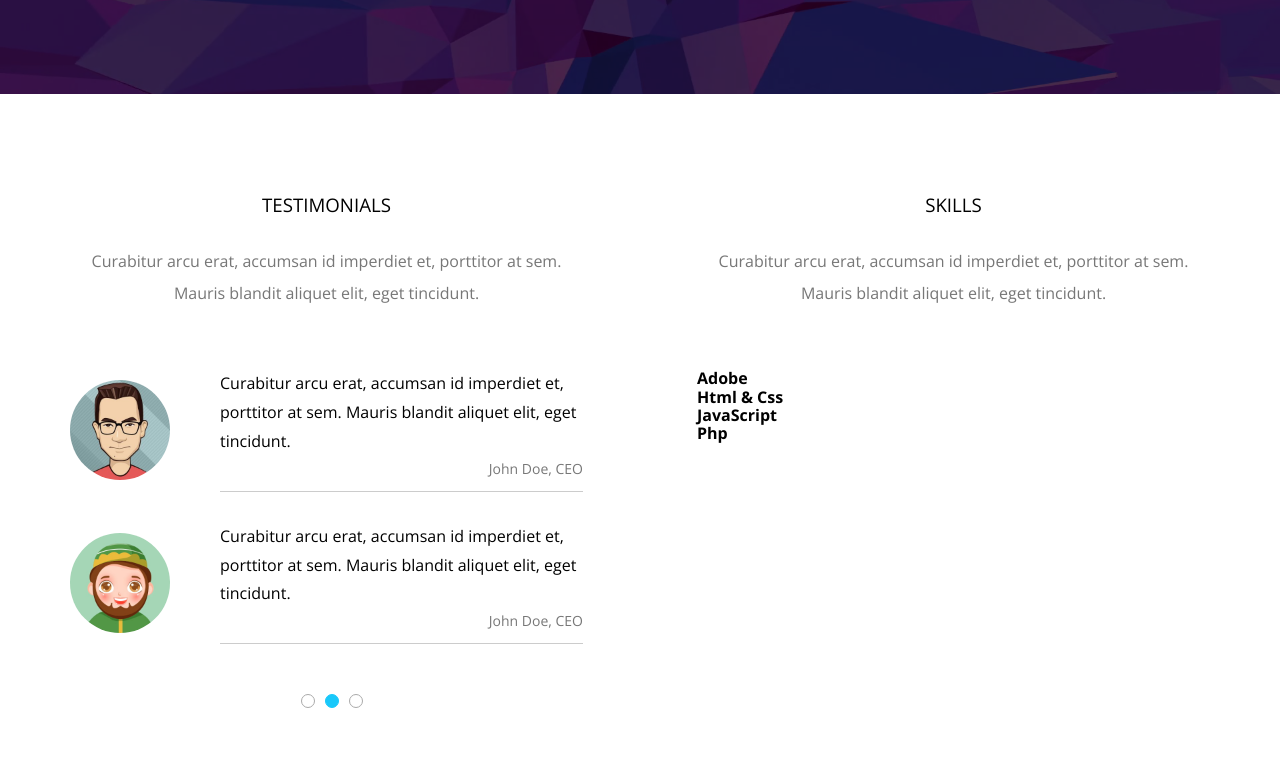
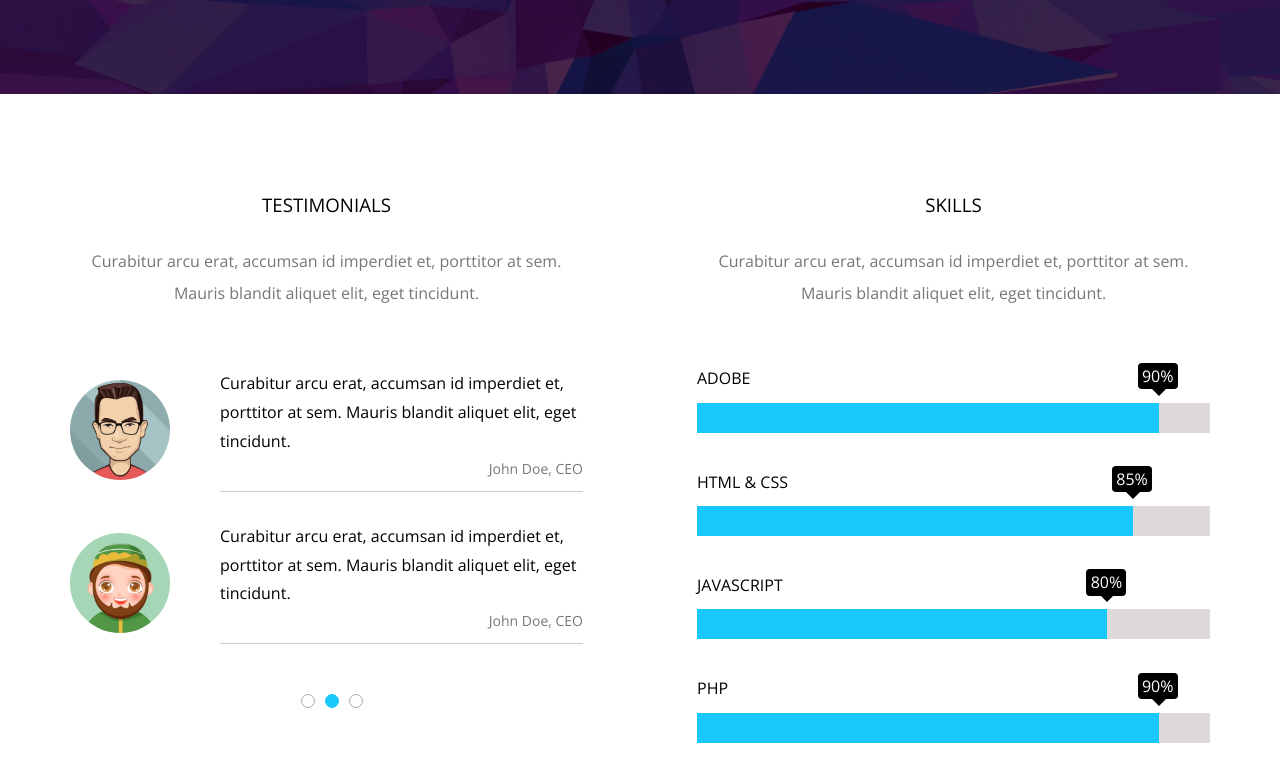
Before and after one commit to ahmed18gaa/HTML_And_CSS_Template_Two, a plain HTML site: page index.html in a window 1280 px wide. Shown: the part 5008-5789 px from the top of the page. Drawn offline with nearby package versions, Linux system fonts and the light colour scheme.

Commit message:
Skills Section :- skills

```diff
--- a/css/kasper.css
+++ b/css/kasper.css
@@ -661,4 +661,44 @@ header nav .form i {
   background-color: var(--main-color);
   border-color: var(--main-color);
 }
+.our-skills .skills .prog-holder {
+  margin-bottom: 40px;
+}
+.our-skills .skills .prog-holder h4 {
+  margin-bottom: 15px;
+  font-weight: normal;
+  text-transform: uppercase;
+}
+.our-skills .skills .prog-holder .prog {
+  background-color: #dedadc;
+  height: 30px;
+  width: 100%;
+}
+.our-skills .skills .prog-holder span {
+  display: block;
+  background-color: var(--main-color);
+  height: 100%;
+  position: relative;
+}
+.our-skills .skills .prog-holder span::before {
+  content: attr(data-progress);
+  position: absolute;
+  background-color: black;
+  color: white;
+  top: -40px;
+  right: -19px;
+  padding: 4px 0;
+  width: 40px;
+  text-align: center;
+  border-radius: 4px;
+}
+.our-skills .skills .prog-holder span::after {
+  content: "";
+  position: absolute;
+  border-style: solid;
+  border-width: 8px;
+  border-color: black transparent transparent;
+  top: -15px;
+  right: -8px;
+}
 /* End Skills */
```
